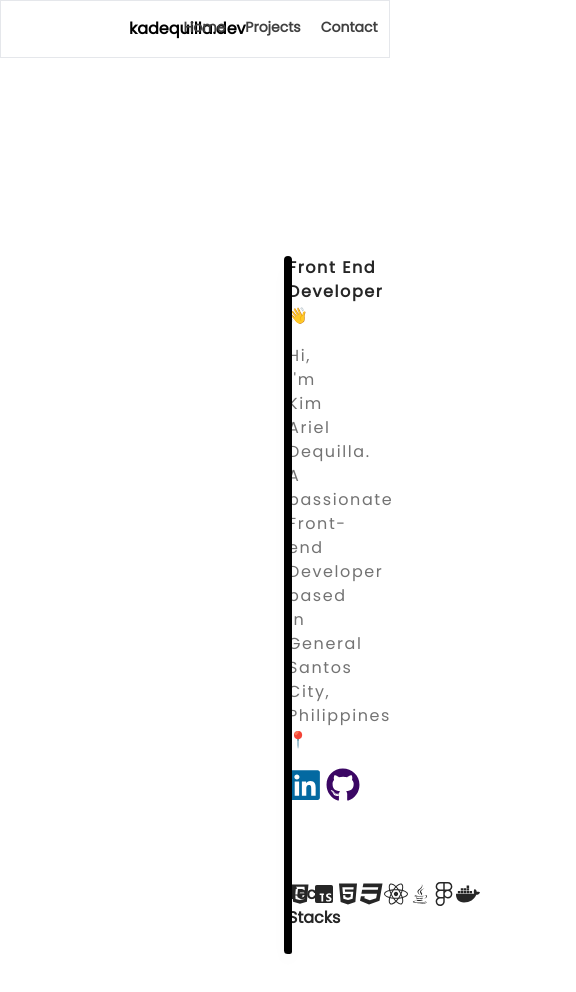
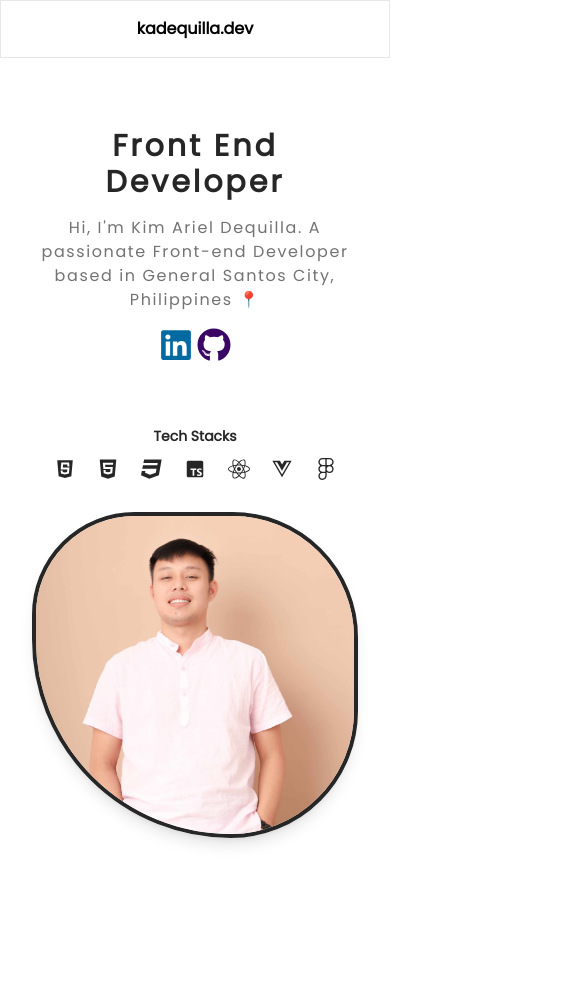
Before and after one commit to dequilla3/kadequilla, a Next.js app: page / in a window 390 px wide. Shown: the top 992 px of the page, 576 px wide, since content can reach past the window. After the commit the page ends 966 px from the top, so only its background shows below. Built offline with nearby package versions, Linux system fonts and the light colour scheme.

Commit message:
feat: mobile view hero section

```diff
--- a/app/components/layouts/Navbar.tsx
+++ b/app/components/layouts/Navbar.tsx
@@ -1,15 +1,16 @@
 export default function Navbar() {
   return (
     <div className="border fixed w-full bg-white">
-      <nav className="flex py-4 px-32">
-        <a href="/" className="font-black">
-          <div className="flex">
-            <div className="">kadequilla.dev</div>
-          </div>
+      <nav className="flex py-4 md:px-32">
+        <a
+          href="/"
+          className="font-black sm:w-full  sm:text-center md:w-auto md:text-left"
+        >
+          kadequilla.dev
         </a>
-        <ul className="flex justify-end w-full font-semibold text-neutral-700 text-sm">
+        <ul className="sm:hidden md:flex justify-end w-full font-semibold text-neutral-700">
           <li>
-            <div className="ml-5 cursor-pointer"> Home</div>
+            <div className="ml-5 cursor-pointer">Home</div>
           </li>
           <li>
             <div className="ml-5 cursor-pointer">Projects</div>
--- a/app/components/sections/HeroSection.tsx
+++ b/app/components/sections/HeroSection.tsx
@@ -2,32 +2,30 @@
 
 import Image from "next/image";
 import { BiLogoTypescript } from "react-icons/bi";
-import { DiJava, DiJavascript } from "react-icons/di";
+import { DiJavascript } from "react-icons/di";
 import {
   FaCss3,
-  FaDocker,
   FaFigma,
   FaGithub,
   FaHtml5,
   FaLinkedin,
-  FaLocationArrow,
   FaReact,
+  FaVuejs,
 } from "react-icons/fa";
-import { FaLocationPin } from "react-icons/fa6";
 
 export default function HeroSection() {
-  const techIconSize = 24;
+  const techIconSize = 22;
   return (
-    <div className="py-64 flex xl:pb-96">
-      <div className="w-1/2">
-        <div className="font-bold flex tracking-widest mb-4 lg:text-4xl xl:text-5xl">
-          Front End Developer 👋
+    <div className="sm:text-center sm:py-32 md:text-left md:py-64 md:flex xl:pb-96">
+      <div className="md:w-1/2">
+        <div className="font-bold tracking-widest mb-4 sm:text-3xl lg:text-4xl xl:text-5xl">
+          Front End Developer
         </div>
         <div className=" text-neutral-500 tracking-widest mb-4">
           Hi, I&apos;m Kim Ariel Dequilla. A passionate Front-end Developer
           based in General Santos City, Philippines 📍
         </div>
-        <div className="flex mt-3">
+        <div className="flex mt-3 sm:justify-center md:justify-start">
           <a
             className="mr-1"
             href="https://www.linkedin.com/in/kadequilla"
@@ -40,14 +38,13 @@ export default function HeroSection() {
           </a>
         </div>
 
-        <div className="flex mt-20 w-full">
-          <div className="font-bold w-1/4">Tech Stacks |</div>
+        <div className="md:flex mt-16 w-full mb-8">
+          <div className="font-bold md:w-1/4 text-sm sm:w-full sm:mb-3">
+            Tech Stacks
+          </div>
           <div className="flex justify-evenly w-full">
             <a href="">
               <DiJavascript size={techIconSize} />
-            </a>
-            <a href="">
-              <BiLogoTypescript size={techIconSize} />
             </a>
             <a href="">
               <FaHtml5 size={techIconSize} />
@@ -56,23 +53,24 @@ export default function HeroSection() {
               <FaCss3 size={techIconSize} />
             </a>
             <a href="">
+              <BiLogoTypescript size={techIconSize} />
+            </a>
+            <a href="">
               <FaReact size={techIconSize} />
             </a>
             <a href="">
-              <DiJava size={techIconSize} />
+              <FaVuejs size={techIconSize} />
             </a>
             <a href="">
               <FaFigma size={techIconSize} />
             </a>
-            <a href="">
-              <FaDocker size={techIconSize} />
-            </a>
           </div>
         </div>
       </div>
-      <div className="w-1/2 flex justify-center">
+
+      <div className="flex justify-center md:w-1/2">
         <Image
-          className="circle rounded-full shadow-lg border-4 border-black"
+          className="circle rounded-full shadow-lg border-4 border-neutral-800"
           src="/me.jpg"
           width={450}
           height={450}
--- a/app/globals.css
+++ b/app/globals.css
@@ -23,7 +23,7 @@
 }
 
 .circle {
-  animation: bloop 5s infinite;
+  animation: bloop 10s infinite;
 }
 
 @keyframes bloop {
--- a/app/page.tsx
+++ b/app/page.tsx
@@ -2,7 +2,7 @@ import HeroSection from "./components/sections/HeroSection";
 
 export default function Hero() {
   return (
-    <main className="text-neutral-800 px-72">
+    <main className="text-neutral-800 sm:px-8 md:px-72">
       <HeroSection />
     </main>
   );
--- a/tailwind.config.ts
+++ b/tailwind.config.ts
@@ -13,6 +13,9 @@ const config: Config = {
         "gradient-conic":
           "conic-gradient(from 180deg at 50% 50%, var(--tw-gradient-stops))",
       },
+      screens: {
+        sm: "200px",
+      },
     },
   },
   plugins: [],
```
